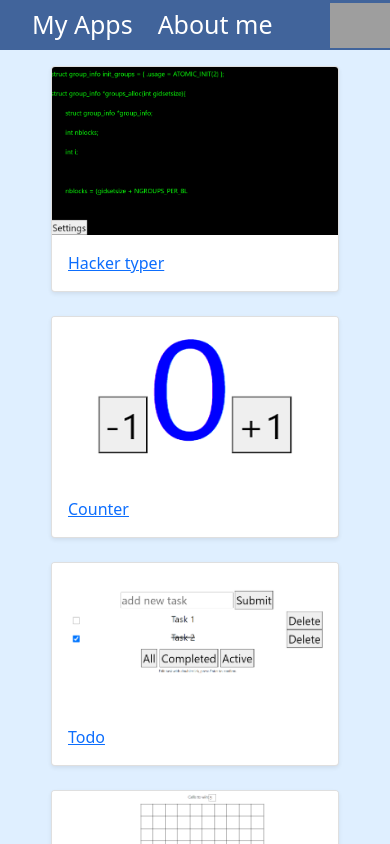
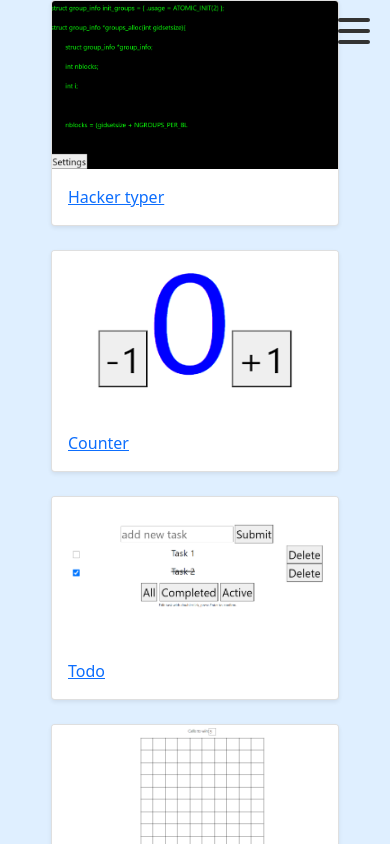
Before and after one commit to Tchomasek/IT-Absolvent-2, a React (Create React App) app: page / in a window 390 px wide. Shown: the top 844 px of the page. Built offline with nearby package versions, Linux system fonts and the light colour scheme; grey boxes are pictures that could not be loaded.

Commit message:
hamburger menu

```diff
--- a/src/App.css
+++ b/src/App.css
@@ -1,10 +1,10 @@
-body {
+/* body {
   position: absolute;
   width: 100%;
   height: 100%;
   display: flex;
   flex-direction: column;
-  /* background-color: rgb(255, 255, 255); */
+  background-color: rgb(255, 255, 255);
 }
 
 button {
@@ -13,4 +13,4 @@ button {
 
 li {
   margin: 5px;
-}
+} */
--- a/src/App.tsx
+++ b/src/App.tsx
@@ -14,13 +14,10 @@ import { CounterRedux } from "./components/counter-redux/CounterRedux";
 import { HackerTyper } from "./components/hacker-typer/HackerTyper";
 import { Home } from "./components/home/Home";
 import { Jokes } from "./components/jokes/Jokes";
+import { Navbar } from "./components/navbar/Navbar";
 import { Pexeso } from "./components/pexeso/Pexeso";
 import { TicTacToe } from "./components/tic-tac-toe/TicTacToe";
 import { Todo } from "./components/todo/Todo";
-
-const HITHUB_REPO_LINK = "https://github.com/Tchomasek/IT-Absolvent-2";
-const GITHUB_ICON =
-  "https://www.spajk.cz/wp-content/uploads/2021/05/github-3215409-2673827.png";
 
 const GlobalStyle = createGlobalStyle`
   body {
@@ -28,24 +25,9 @@ const GlobalStyle = createGlobalStyle`
     background: url(${backImage})
   }
 `;
-
-const Ul = styled.ul`
-  display: flex;
-  color: #ffffff;
-  background-color: #41649b;
-  list-style-type: none;
-  justify-content: space-between;
-  align-items: center;
-  height: 50px;
-`;
-
 const WrapperDiv = styled.div`
   display: flex;
   flex-direction: column;
-`;
-
-const StyledLink = styled(Link)`
-  padding-right: 25px;
 `;
 
 export default function App() {
@@ -54,36 +36,8 @@ export default function App() {
       <GlobalStyle />
 
       <Router>
-        <WrapperDiv className="app">
-          <nav>
-            <Ul>
-              <div>
-                <StyledLink
-                  to="/"
-                  style={{
-                    textDecoration: "none",
-                    fontSize: "25px",
-                    color: "white",
-                  }}
-                >
-                  My Apps
-                </StyledLink>
-                <Link
-                  to="/aboutme"
-                  style={{
-                    textDecoration: "none",
-                    fontSize: "25px",
-                    color: "white",
-                  }}
-                >
-                  About me
-                </Link>
-              </div>
-              <a href={HITHUB_REPO_LINK} target="_blank" rel="noreferrer">
-                <img src={GITHUB_ICON} style={{ width: "60px" }}></img>
-              </a>
-            </Ul>
-          </nav>
+        <WrapperDiv>
+          <Navbar />
 
           <Switch>
             <Route path="/" exact>
--- a/src/components/blog/Create.tsx
+++ b/src/components/blog/Create.tsx
@@ -4,6 +4,11 @@ import { Helmet } from "react-helmet";
 import { handleInputError } from "./handleInputError";
 import React, { MouseEvent, useContext, useState } from "react";
 import styled from "styled-components";
+
+const ZIndexInputGroup = styled(InputGroup)`
+  position: relative;
+  z-index: -1;
+`;
 
 export const Create = () => {
   const { articles, addNewArticle } = useContext(ArticleContext);
@@ -38,7 +43,7 @@ export const Create = () => {
         <title>Blog - Create new Article</title>
       </Helmet>
       <h1>Create Blog Post</h1>
-      <InputGroup>
+      <ZIndexInputGroup>
         <InputGroup.Text>Title</InputGroup.Text>
         <FormControl
           type="text"
@@ -46,10 +51,10 @@ export const Create = () => {
           value={header}
           onChange={(e) => setHeader(e.target.value)}
         />
-      </InputGroup>
+      </ZIndexInputGroup>
       <ErrorP>{headerError}</ErrorP>
 
-      <InputGroup>
+      <ZIndexInputGroup>
         <InputGroup.Text>Enter your MD here</InputGroup.Text>
         <FormControl
           as="textarea"
@@ -57,7 +62,7 @@ export const Create = () => {
           value={text}
           onChange={(e) => setText(e.target.value)}
         />
-      </InputGroup>
+      </ZIndexInputGroup>
       <form>
         <ErrorP>{textError}</ErrorP>
         <Button onClick={handleSubmit}>Submit</Button>
--- a/src/components/blog/Overview.tsx
+++ b/src/components/blog/Overview.tsx
@@ -5,10 +5,16 @@ import { Link } from "react-router-dom";
 import { ListGroup } from "react-bootstrap";
 import { URL_BASE } from "./Navbar";
 import React, { useContext } from "react";
+import styled from "styled-components";
 
 export const Overview = () => {
   const data = useContext(ArticleContext);
   const articles = data.articles;
+
+  const ZIndexListGroupItem = styled(ListGroup.Item)`
+    position: relative;
+    z-index: -1;
+  `;
 
   return (
     <>
@@ -18,7 +24,7 @@ export const Overview = () => {
       </Helmet>
       <ListGroup>
         {articles.map((article, index) => (
-          <ListGroup.Item key={index}>
+          <ZIndexListGroupItem key={index}>
             <Link
               key={article.id}
               to={URL_BASE + "article/" + article.id}
@@ -30,7 +36,7 @@ export const Overview = () => {
             >
               {article.header}
             </Link>
-          </ListGroup.Item>
+          </ZIndexListGroupItem>
         ))}
       </ListGroup>
     </>
--- a/src/components/home/Card.tsx
+++ b/src/components/home/Card.tsx
@@ -9,12 +9,22 @@ type LinkCardProps = {
   link: string;
 };
 
+const ZIndexCard = styled(Card)`
+  position: relative;
+  z-index: -1;
+`;
+
+const ZIndexCardImage = styled(Card.Img)`
+  position: relative;
+  z-index: -1;
+`;
+
 export const LinkCard = (props: LinkCardProps) => {
   return (
     <>
       <Link to={props.link}>
-        <Card className="h-100 shadow-sm bg-white rounded">
-          <Card.Img variant="top" src={props.img} />
+        <ZIndexCard className="h-100 shadow-sm bg-white rounded">
+          <ZIndexCardImage variant="top" src={props.img} />
           <Card.Body
             style={{ justifyContent: "flex-end" }}
             className="d-flex flex-column "
@@ -23,7 +33,7 @@ export const LinkCard = (props: LinkCardProps) => {
               <TitleDiv>{props.name}</TitleDiv>
             </div>
           </Card.Body>
-        </Card>
+        </ZIndexCard>
       </Link>
     </>
   );
--- /dev/null
+++ b/src/components/navbar/Burger.tsx
@@ -0,0 +1,55 @@
+import { TopNav } from "./TopNav";
+import React, { useState } from "react";
+import styled from "styled-components";
+
+type BurgerProps = {
+  open: boolean;
+};
+
+const StyledBurger = styled.div<BurgerProps>`
+  width: 2rem;
+  height: 2rem;
+  position: fixed;
+  top: 15px;
+  right: 20px;
+  z-index: 20;
+  display: none;
+  @media (max-width: 768px) {
+    display: flex;
+    justify-content: space-around;
+    flex-flow: column nowrap;
+  }
+  div {
+    width: 2rem;
+    height: 0.25rem;
+    background-color: ${({ open }) => (open ? "#ccc" : "#333")};
+    border-radius: 10px;
+    transform-origin: 1px;
+    transition: all 0.3s linear;
+    &:nth-child(1) {
+      transform: ${({ open }) => (open ? "rotate(45deg)" : "rotate(0)")};
+    }
+    &:nth-child(2) {
+      transform: ${({ open }) => (open ? "translateX(100%)" : "translateX(0)")};
+      opacity: ${({ open }) => (open ? 0 : 1)};
+    }
+    &:nth-child(3) {
+      transform: ${({ open }) => (open ? "rotate(-45deg)" : "rotate(0)")};
+    }
+  }
+`;
+
+export const Burger = () => {
+  const [open, setOpen] = useState(false);
+
+  return (
+    <>
+      <StyledBurger open={open} onClick={() => setOpen(!open)}>
+        <div />
+        <div />
+        <div />
+      </StyledBurger>
+      <TopNav open={open} />
+    </>
+  );
+};
--- /dev/null
+++ b/src/components/navbar/Navbar.tsx
@@ -0,0 +1,13 @@
+import { Burger } from "./Burger";
+import { TopNav } from "./TopNav";
+import styled from "styled-components";
+
+const Nav = styled.nav``;
+
+export const Navbar = () => {
+  return (
+    <Nav>
+      <Burger />
+    </Nav>
+  );
+};
--- /dev/null
+++ b/src/components/navbar/TopNav.tsx
@@ -0,0 +1,65 @@
+import { Link } from "react-router-dom";
+import styled from "styled-components";
+
+const HITHUB_REPO_LINK = "https://github.com/Tchomasek/IT-Absolvent-2";
+const GITHUB_ICON =
+  "https://www.spajk.cz/wp-content/uploads/2021/05/github-3215409-2673827.png";
+
+type UlProps = {
+  open: any;
+};
+
+const Ul = styled.ul<UlProps>`
+  display: flex;
+  color: #ffffff;
+  background-color: #41649b;
+  list-style-type: none;
+  justify-content: space-between;
+  align-items: center;
+  height: 50px;
+  @media (max-width: 768px) {
+    flex-flow: column nowrap;
+    background-color: #41649b;
+    position: fixed;
+    transform: ${({ open }) => (open ? "translateX(0)" : "translateX(100%)")};
+    top: 0;
+    right: 0;
+    height: 100vh;
+    width: 200px;
+    padding-top: 3.5rem;
+    transition: transform 0.3s ease-in-out;
+  }
+`;
+const StyledLink = styled(Link)`
+  padding-right: 25px;
+`;
+
+export const TopNav = (props: { open: boolean }) => {
+  return (
+    <Ul open={props.open}>
+      <StyledLink
+        to="/"
+        style={{
+          textDecoration: "none",
+          fontSize: "25px",
+          color: "white",
+        }}
+      >
+        My Apps
+      </StyledLink>
+      <Link
+        to="/aboutme"
+        style={{
+          textDecoration: "none",
+          fontSize: "25px",
+          color: "white",
+        }}
+      >
+        About me
+      </Link>
+      <a href={HITHUB_REPO_LINK} target="_blank" rel="noreferrer">
+        <img src={GITHUB_ICON} style={{ width: "60px" }}></img>
+      </a>
+    </Ul>
+  );
+};
```
